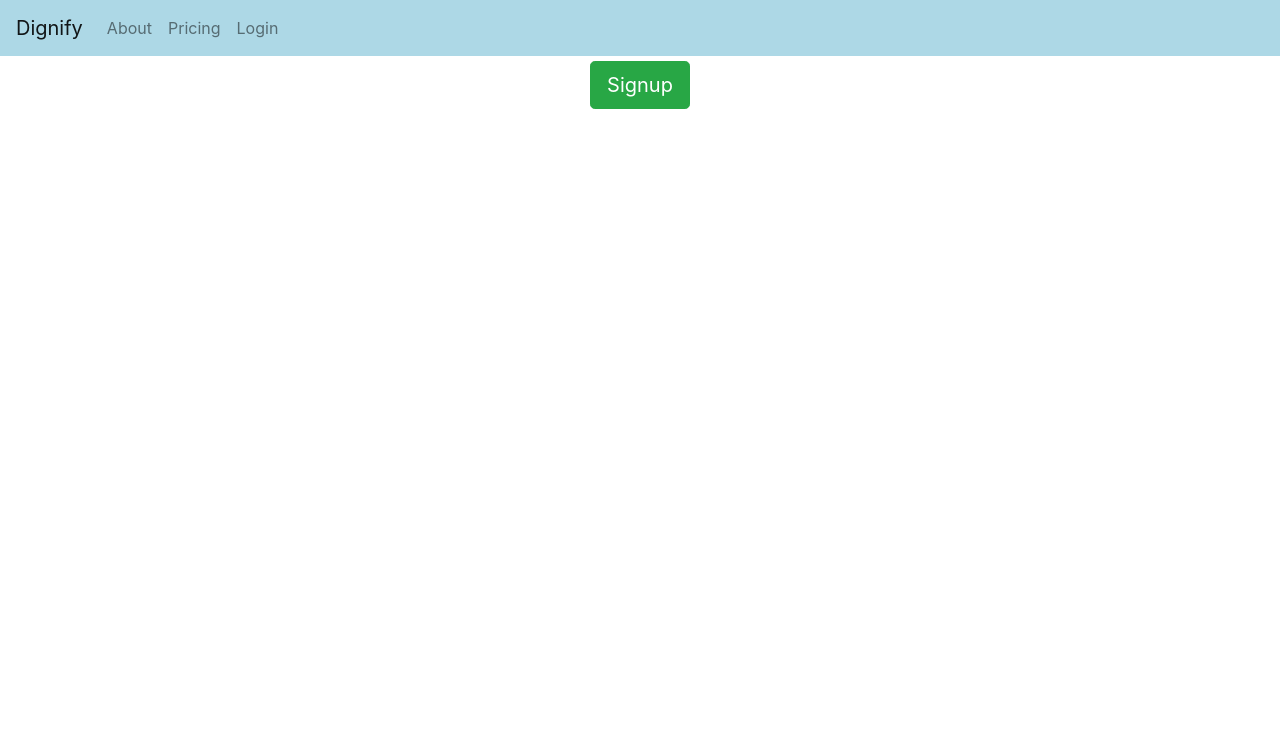
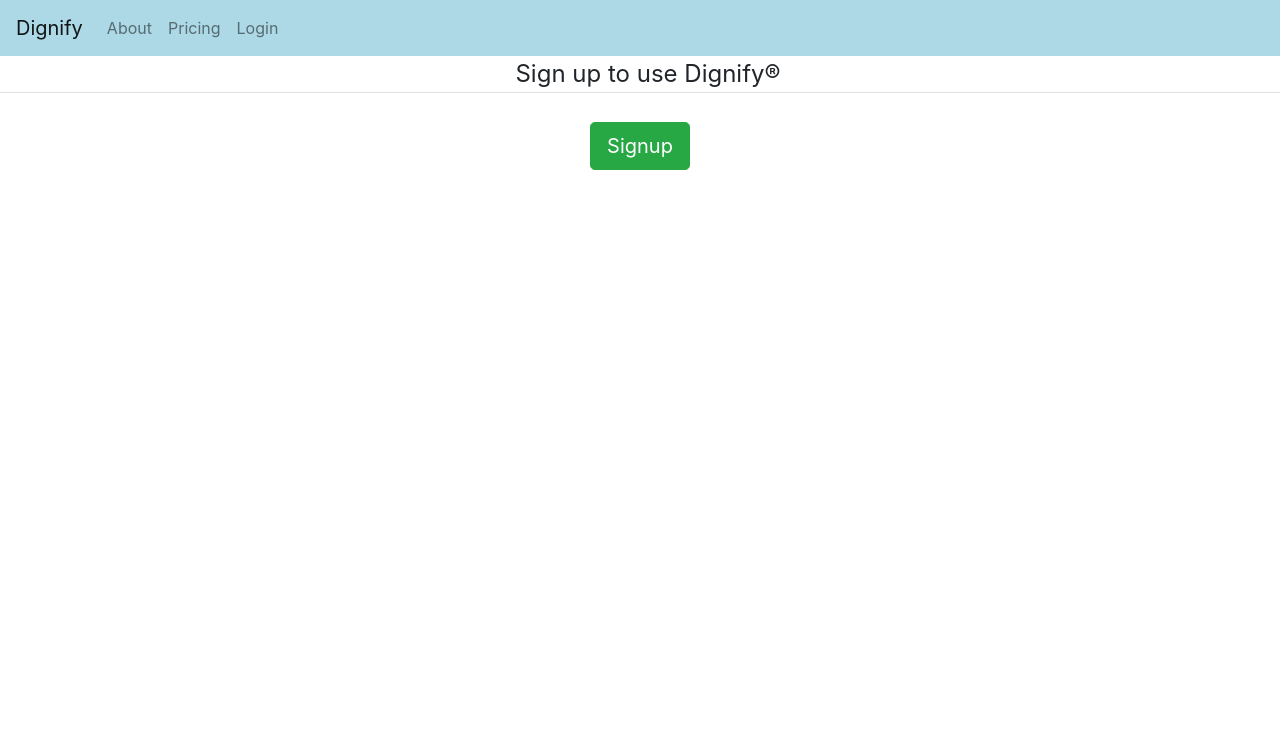
Before and after one commit to Abimzy/Dignify, a Python web app: template templates/signup.html in a window 1280 px wide. Shown: the top 735 px of the page. Run offline with Jinja, Linux system fonts and the light colour scheme; the template is opened without the code that fills it: most values are stand-ins (such as "Sample title", 1, 10 or a date in 2020); some libraries are stand-ins or nearby versions.

Commit message:
Add legend and copyright symbol to signup form

```diff
--- a/templates/signup.html
+++ b/templates/signup.html
@@ -5,11 +5,12 @@
 {% from 'macros.html' import render_field %}
 
     <form method="POST" action="" class="form">
-        {{ form.hidden_tag() }}
-        {% for field in form %}
-            {{ render_field(field) }}
-        {% endfor %}
-        <button type="submit" class="btn btn-success btn-lg btn-end" id="submit">Signup</button>
+        <legend class="border-bottom mb-4 pl-3">Sign up to use Dignify®</legend>
+            {{ form.hidden_tag() }}
+            {% for field in form %}
+                {{ render_field(field) }}
+            {% endfor %}
+            <button type="submit" class="btn btn-success btn-lg btn-end" id="submit">Signup</button>
     </form>
 
 <style>
```
